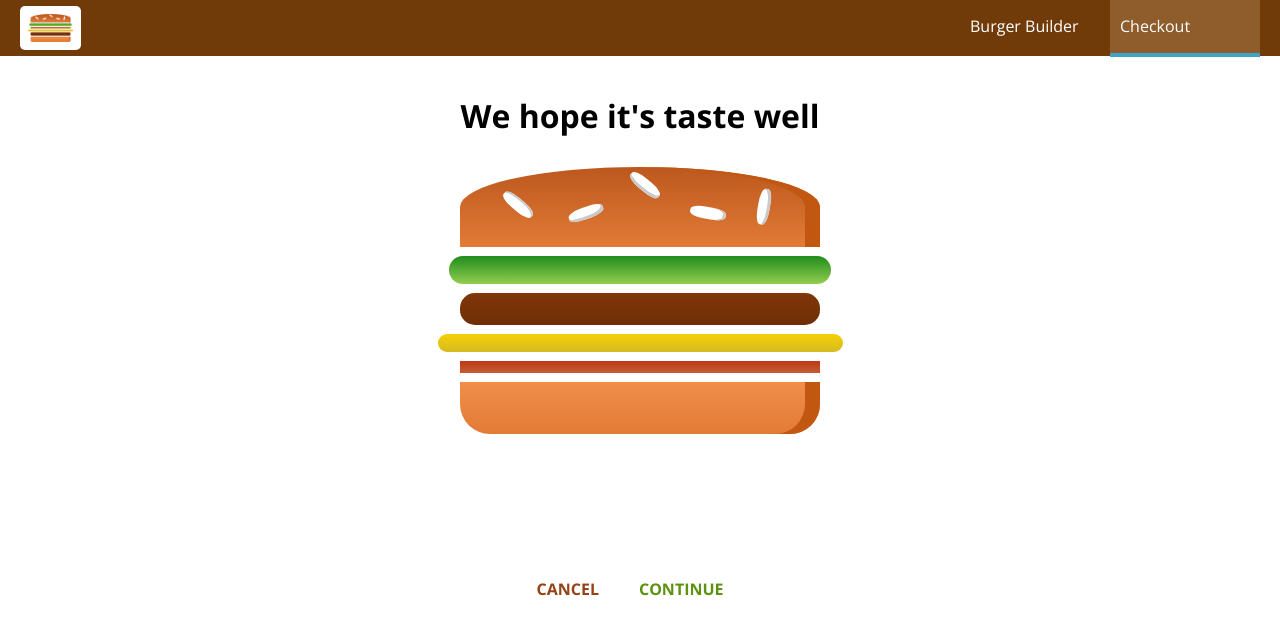
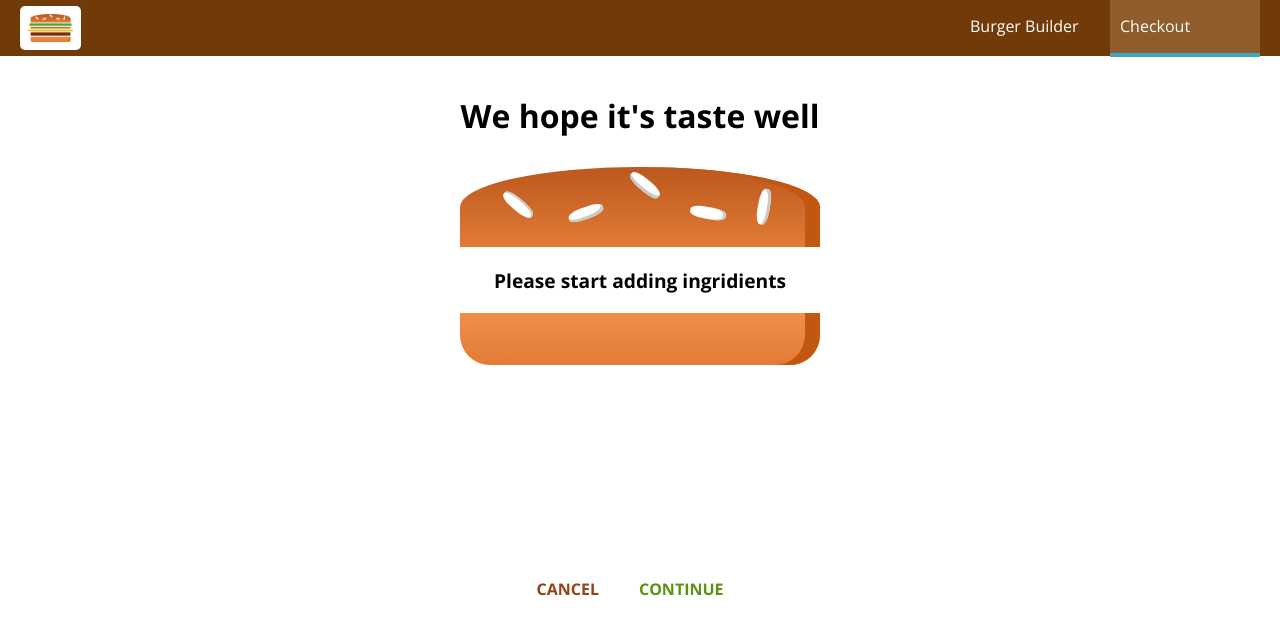
Before and after one commit to nazrul-github/Burger-Builder, a React app: page /checkout in a window 1280 px wide. Shown: the top 634 px of the page. Built offline with nearby package versions, Linux system fonts and the light colour scheme.

Commit message:
Query parameter encoded and decoded while passing through route

```diff
--- a/src/Containers/BurgerBuilder/BurgerBuilder.js
+++ b/src/Containers/BurgerBuilder/BurgerBuilder.js
@@ -15,7 +15,7 @@ const INGRIDIENT_PRICES = {
   salad: 0.5,
   cheese: 0.4,
   meat: 1.3,
-  bacon: 0.7
+  bacon: 0.7,
 };
 
 export class BurgerBuilder extends Component {
@@ -25,23 +25,23 @@ export class BurgerBuilder extends Component {
     purchasable: false,
     purchasing: false,
     loading: false,
-    error: false
+    error: false,
   };
 
   componentDidMount() {
     axios
       .get("/ingridients.json")
-      .then(res => {
+      .then((res) => {
         this.setState({ ingridients: res.data });
       })
-      .catch(err => {
+      .catch((err) => {
         this.setState({ error: true });
       });
   }
 
-  addIngridientHandler = type => {
+  addIngridientHandler = (type) => {
     const updatedIngridients = {
-      ...this.state.ingridients
+      ...this.state.ingridients,
     };
     updatedIngridients[type] += 1;
     const priceAddition = INGRIDIENT_PRICES[type];
@@ -51,9 +51,9 @@ export class BurgerBuilder extends Component {
     this.updatePurchaseState(updatedIngridients);
   };
 
-  removeIngridientHandler = type => {
+  removeIngridientHandler = (type) => {
     const updatedIngridients = {
-      ...this.state.ingridients
+      ...this.state.ingridients,
     };
     if (updatedIngridients[type] > 0) {
       updatedIngridients[type] -= 1;
@@ -67,10 +67,10 @@ export class BurgerBuilder extends Component {
 
   purchaseHandler = () => {
     this.setState({
-      purchasing: true
+      purchasing: true,
     });
     this.props.history.push({
-      pathname: this.props.match.url + "/order-total"
+      pathname: this.props.match.url + "/order-total",
     });
   };
 
@@ -80,8 +80,20 @@ export class BurgerBuilder extends Component {
   };
 
   purchaseContinueHandler = () => {
-    this.setState({ purchasing: false });
-    this.props.history.push("/checkout");
+    const queries = [];
+
+    for (const Ingridient in this.state.ingridients) {
+      queries.push(
+        encodeURIComponent(Ingridient) +
+          "=" +
+          encodeURIComponent(this.state.ingridients[Ingridient])
+      );
+    }
+    const query = queries.join("&");
+    this.props.history.push({
+      pathname: "/checkout",
+      search: "?" + query,
+    });
 
     // this.setState({ loading: true });
     // const order = {
@@ -110,9 +122,9 @@ export class BurgerBuilder extends Component {
     // alert("Your order has been placed");
   };
 
-  updatePurchaseState = ingridients => {
+  updatePurchaseState = (ingridients) => {
     const sum = Object.keys(ingridients)
-      .map(key => {
+      .map((key) => {
         return ingridients[key];
       })
       .reduce((sum, el) => {
@@ -124,7 +136,7 @@ export class BurgerBuilder extends Component {
 
   render() {
     const allIngridients = {
-      ...this.state.ingridients
+      ...this.state.ingridients,
     };
     const emptyIngridients = [];
     for (const key in allIngridients) {
@@ -181,7 +193,7 @@ export class BurgerBuilder extends Component {
           {/* {orderSummary} */}
           <Route
             path={this.props.match.url + "/order-total"}
-            render={props => (
+            render={(props) => (
               <OrderSummary
                 ingridients={this.state.ingridients}
                 cancel={this.purchaseCancelHandler}
--- a/src/Containers/Checkout/Checkout.js
+++ b/src/Containers/Checkout/Checkout.js
@@ -3,16 +3,24 @@ import CheckoutSummary from "../../Components/Order/CheckoutSummary/CheckoutSumm
 
 export class Checkout extends Component {
   state = {
-    ingridients: { salad: 1, meat: 1, cheese: 1, bacon: 1 }
+    ingridients: { salad: 1, meat: 1, cheese: 1, bacon: 1 },
   };
   checkoutCancelledHandler = () => {
     this.props.history.push("/burger-builder");
   };
+
   checkoutContinuedHandler = () => {
     this.props.history.push("/checkout/contact-details");
   };
+
   componentDidMount() {
-    console.log(this.props);
+    const ingridients = [];
+    const query = new URLSearchParams(this.props.location.search);
+    for (const q of query.entries()) {
+      //[salad,1]
+      ingridients[q[0]] = +[q[1]];
+    }
+    this.setState({ ingridients: ingridients });
   }
 
   render() {
```
